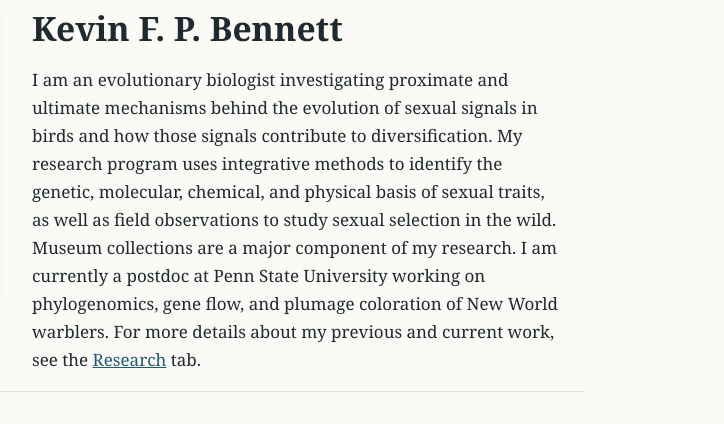
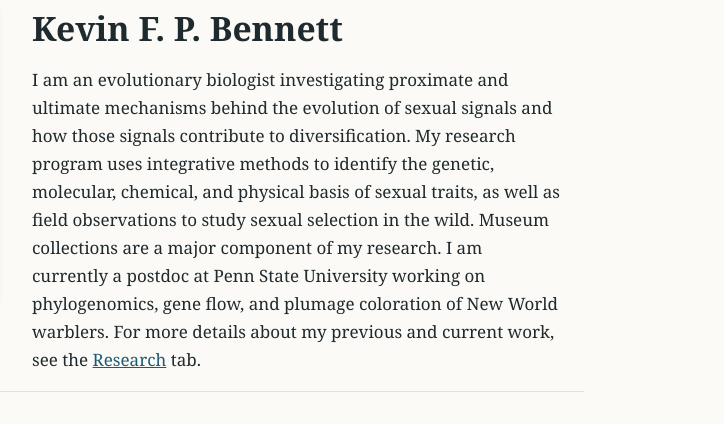
Before and after one commit to kfpbennett/kfpbennett.github.io, a plain HTML site: page index.html in a window 1280 px wide. Shown: the part 365-789 px from the top of the page, 556-1280 px from the left. Drawn offline with Linux system fonts and the light colour scheme.

Commit message:
Update index.html minor rewording

```diff
--- a/index.html
+++ b/index.html
@@ -21,7 +21,7 @@
   <img class="headshot" src="images/cad130e0.jpg" alt="Kevin Bennett">
   <div>
     <h1>Kevin F. P. Bennett</h1>
-    <p>I am an evolutionary biologist investigating proximate and ultimate mechanisms behind the evolution of sexual signals in birds and how those signals contribute to diversification. My research program uses integrative methods to identify the genetic, molecular, chemical, and physical basis of sexual traits, as well as field observations to study sexual selection in the wild. Museum collections are a major component of my research. I am currently a postdoc at Penn State University working on phylogenomics, gene flow, and plumage coloration of New World warblers. For more details about my previous and current work, see the <a href="research/">Research</a> tab.</p>
+    <p>I am an evolutionary biologist investigating proximate and ultimate mechanisms behind the evolution of sexual signals and how those signals contribute to diversification. My research program uses integrative methods to identify the genetic, molecular, chemical, and physical basis of sexual traits, as well as field observations to study sexual selection in the wild. Museum collections are a major component of my research. I am currently a postdoc at Penn State University working on phylogenomics, gene flow, and plumage coloration of New World warblers. For more details about my previous and current work, see the <a href="research/">Research</a> tab.</p>
   </div>
 </div>
 
```
